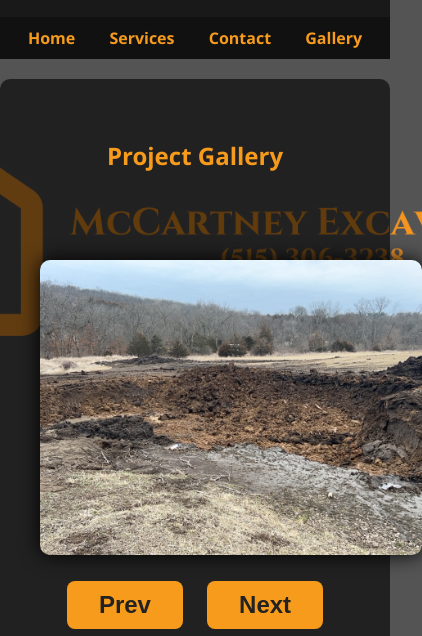
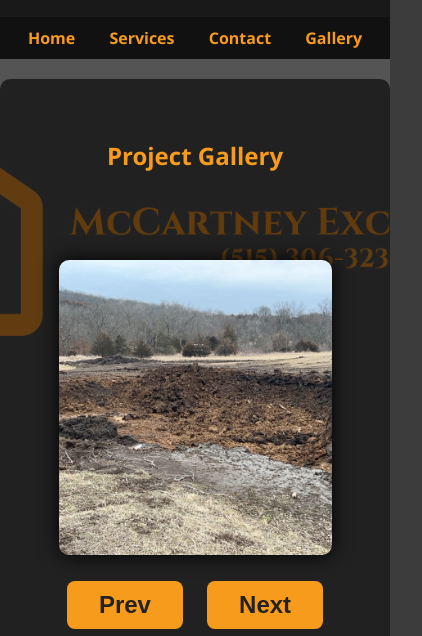
Before and after one commit to rscook1219/ExcavatingWebsite, a plain HTML site: page gallery.html in a window 390 px wide. Shown: the part 185-821 px from the top of the page, 422 px wide, since content can reach past the window. Drawn offline with nearby package versions, Linux system fonts and the light colour scheme.

Commit message:
mobile pic resizing

```diff
--- a/gallery.html
+++ b/gallery.html
@@ -115,7 +115,7 @@
     @media (max-width: 700px) {
       #slideshow img,
       .gallery a img {
-        width: 98vw;
+        width: 70vw;
         max-width: 100vw;
         height: 35vh;
         max-height: 40vh;
```
Also changed, not shown: 2 other files.
